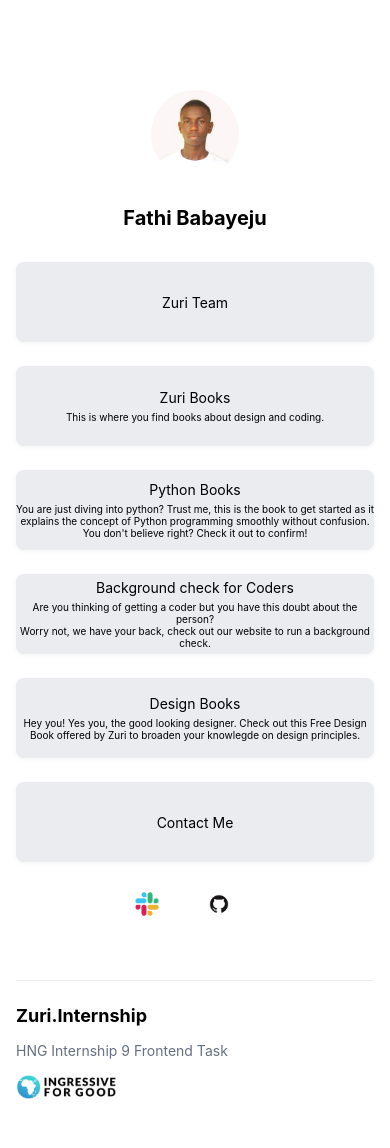
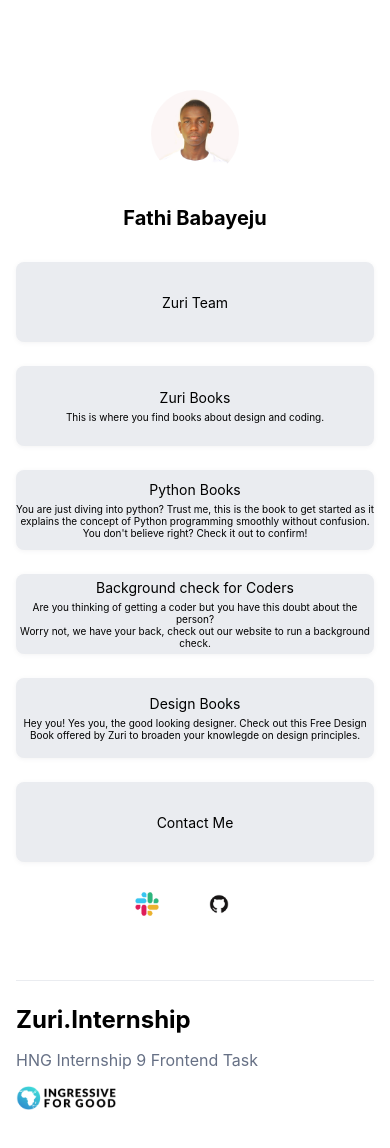
Before and after one commit to c-blaq/hng9, a React (Create React App) app: page / in a window 390 px wide. Shown: the top 1148 px of the page. Built offline with nearby package versions, Linux system fonts and the light colour scheme.

Commit message:
style:footer

```diff
--- a/src/components/Footer/Footer.jsx
+++ b/src/components/Footer/Footer.jsx
@@ -4,8 +4,10 @@
 const Footer = () => {
   return (
     <footer>
-      <h2>Zuri.Internship</h2>
-      <span>HNG Internship 9 Frontend Task</span>
+      <h2 className="text-xl sm:text-2xl font-medium">Zuri.Internship</h2>
+      <span className="text-sm sm:text-base">
+        HNG Internship 9 Frontend Task
+      </span>
       <img src="/assets/images/I4G.png" alt="I4G logo" />
     </footer>
   );
--- a/src/components/Footer/footer.css
+++ b/src/components/Footer/footer.css
@@ -6,10 +6,6 @@
   padding: 24px 0;
   flex-wrap: wrap;
   gap: 16px;
-}
-
-h2 {
-  font-size: 24px;
 }
 
 span {
@@ -21,12 +17,7 @@
     flex-direction: column;
     align-items: flex-start;
   }
-  h2 {
-    font-size: 18px;
-  }
-  span {
-    font-size: 14px;
-  }
+
   img {
     width: 100px;
     height: 24px;
```
